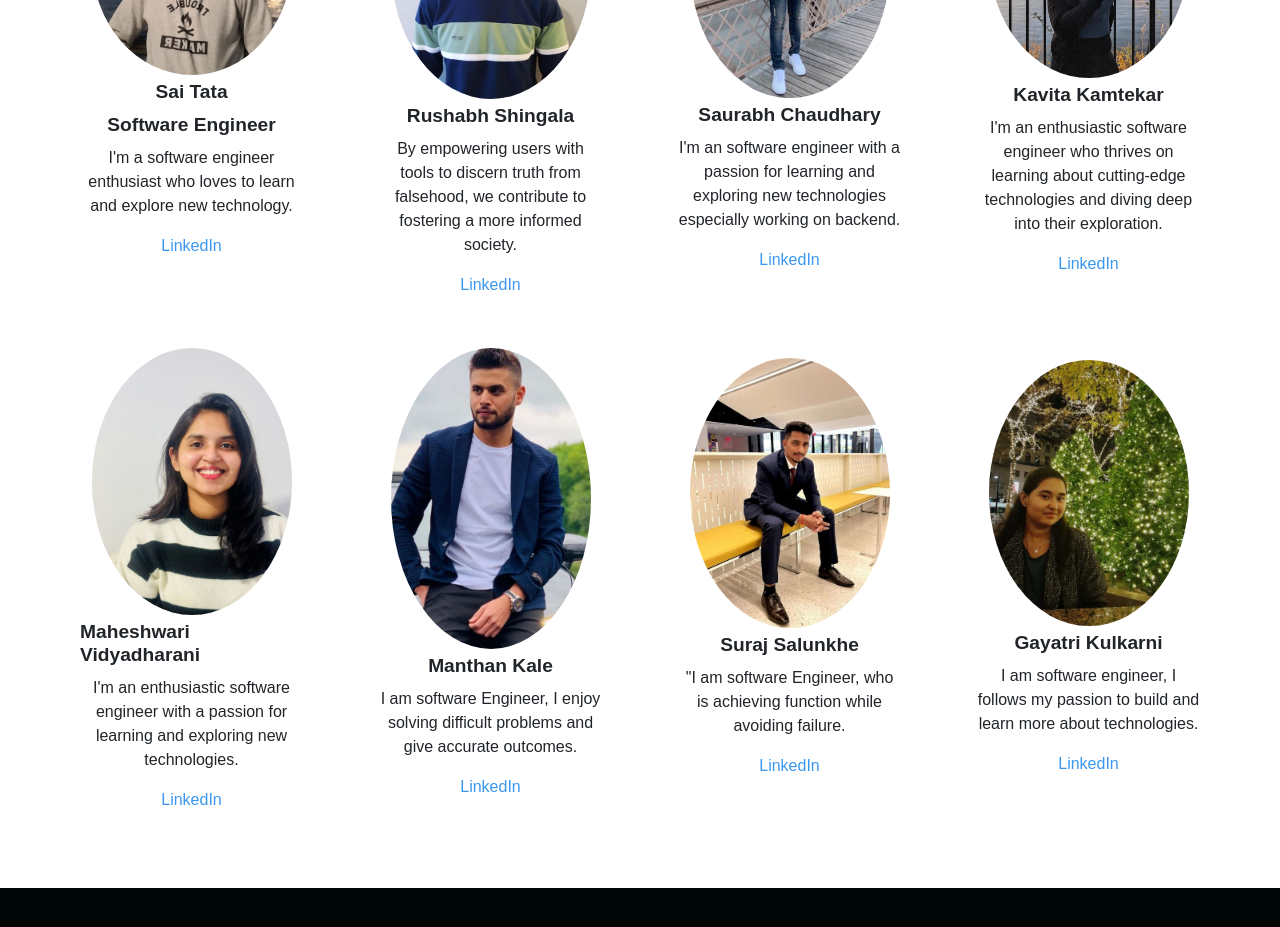
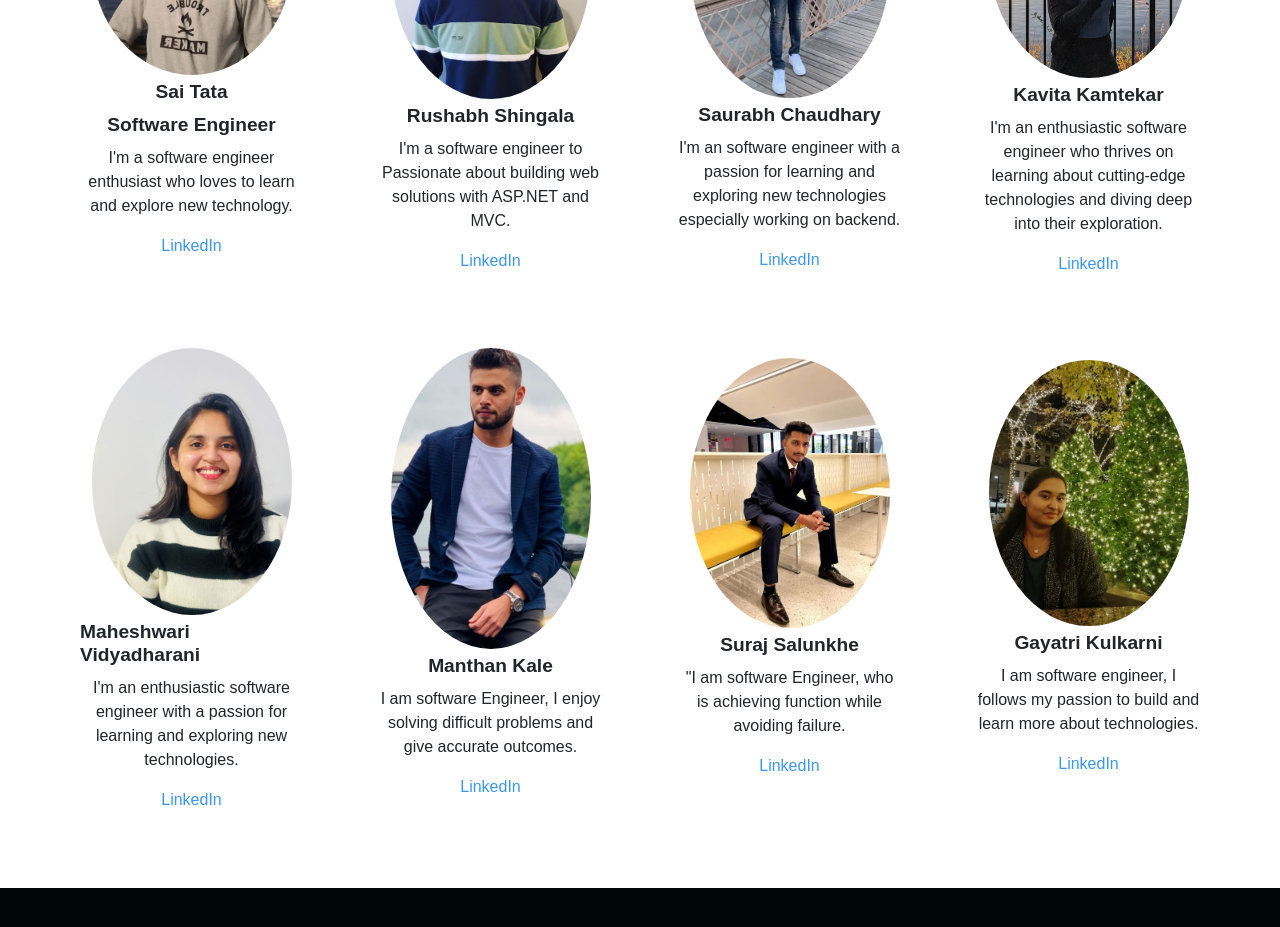
Before and after one commit to Saitata7/2024S-JusticeLeague, a React (Create React App) app in the folder source_code/: page / in a window 1280 px wide. Shown: the part 1880-2807 px from the top of the page. Built offline with nearby package versions, Linux system fonts and the light colour scheme; no server answers; a web font is replaced by a local one.

Commit message:
Info updated

```diff
--- a/source_code/src/components/contribution/index.js
+++ b/source_code/src/components/contribution/index.js
@@ -27,8 +27,7 @@ const Contribution = () => {
           <ServicesIcon src={Rushabh} />
           <ServicesH2>Rushabh Shingala</ServicesH2>
           <ServicesP>
-          By empowering users with tools to discern truth from falsehood,
-          we contribute to fostering a more informed society.
+          I'm a software engineer to Passionate about building web solutions with ASP.NET and MVC.
          </ServicesP>
          <ServicesA href="linkedin.com/in/rushabhshingala594551170" target="_blank">LinkedIn</ServicesA>
         </ServicesCard>
```
